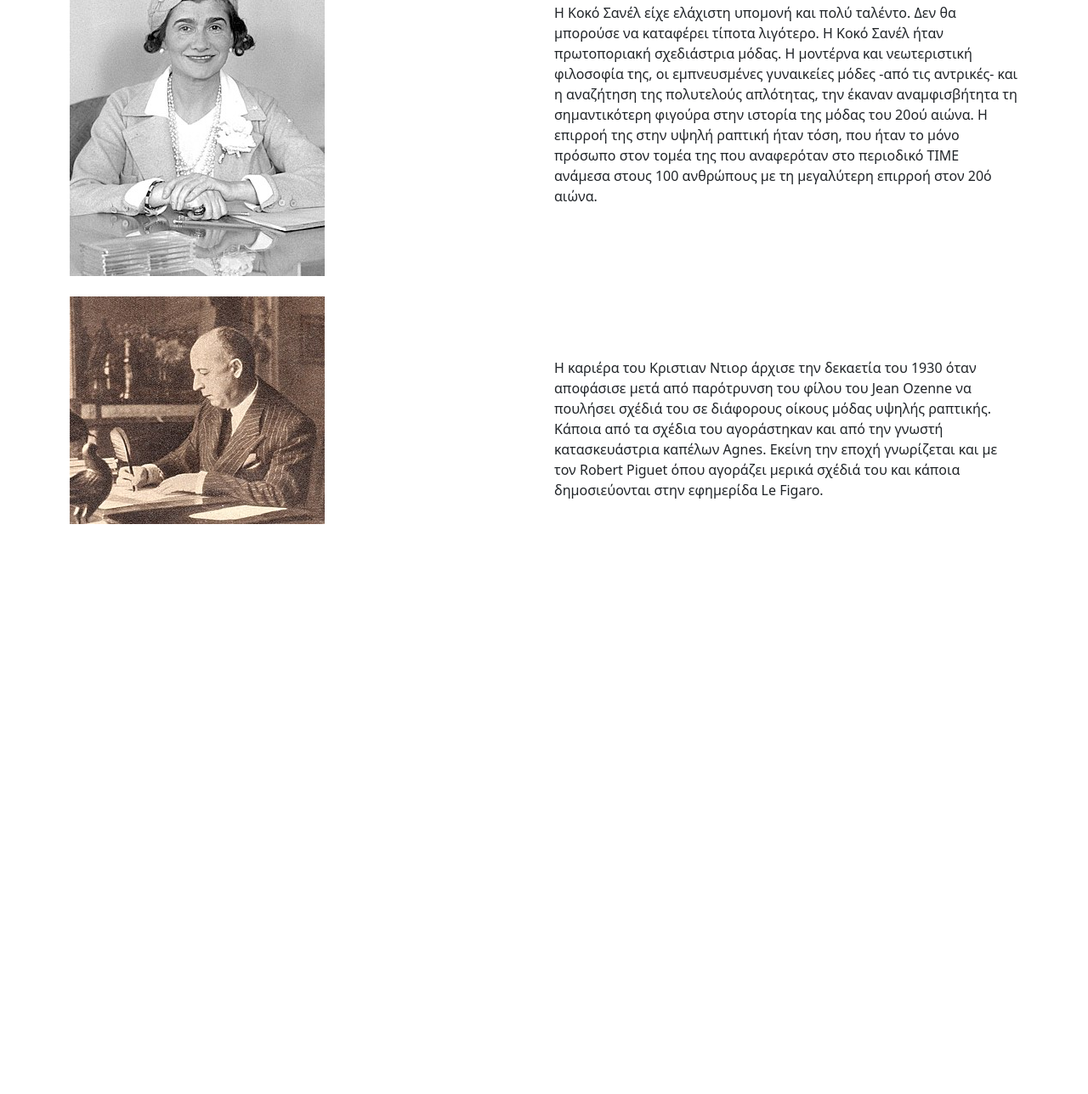
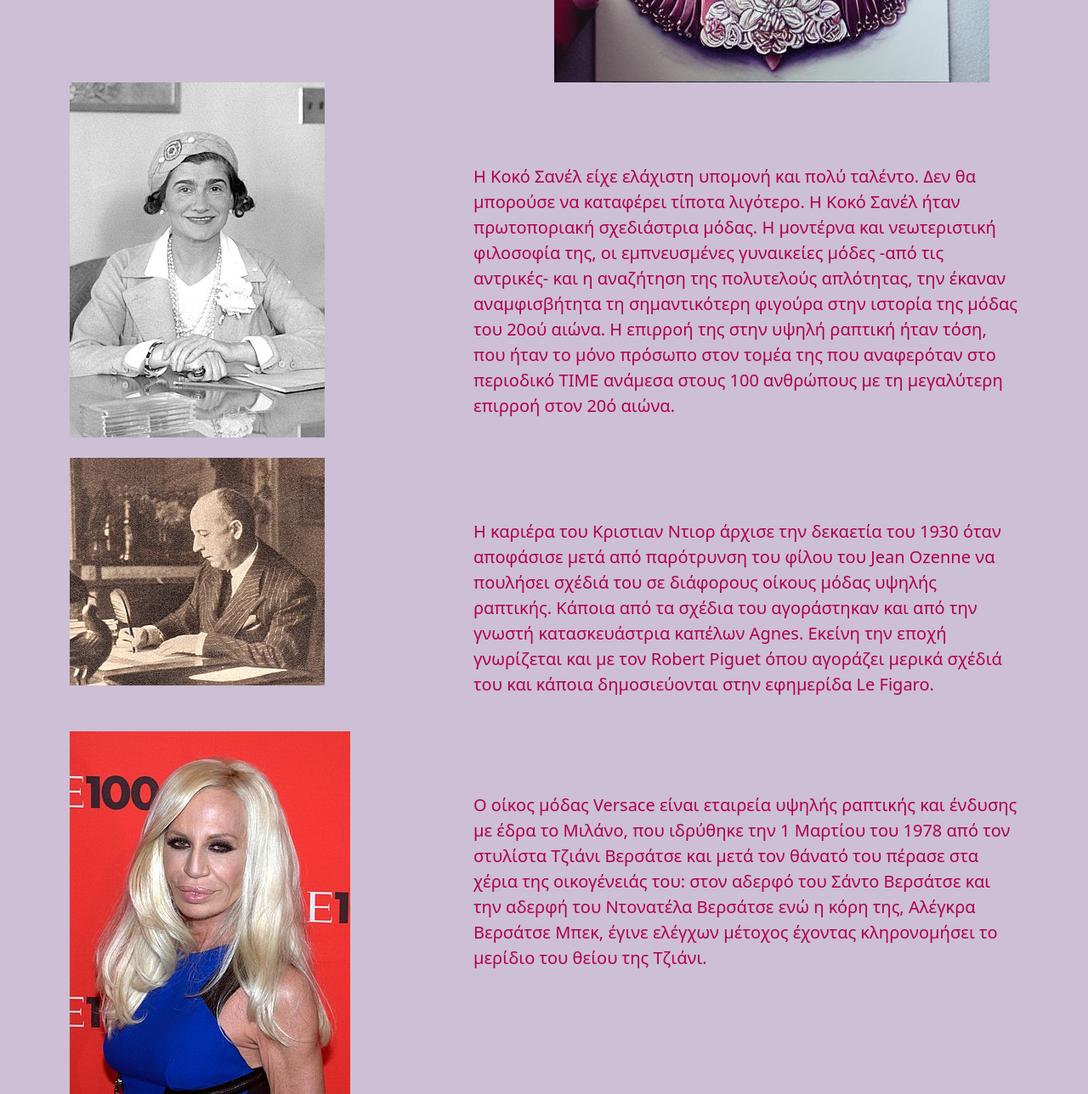
Before and after one commit to stakle3/stakle3, a plain HTML site: page index.html in a window 1280 px wide. Shown: the part 757-2045 px from the top of the page at 85% size. Before the commit the page ends 1374 px from the top, so only its background shows below. Drawn offline with nearby package versions, Linux system fonts and the light colour scheme.

Commit message:
Add files via upload

```diff
--- a/css/style.css
+++ b/css/style.css
@@ -1,4 +1,22 @@
 h1{
 	color: purple;
 	text-align: center;
+	font-weight: bold;
+
+
 }
+.part1 {
+	color: #320356;
+	font-size: 25px;
+	font-weight: bold;
+
+}
+body{
+	background-color: #CDBFD5;
+}
+
+.part2{
+	color: #AF0050;
+	font-size: 20px;
+
+}
--- a/index.html
+++ b/index.html
@@ -16,8 +16,18 @@
 
 				</div>
 			</div>
+
+			<div class="row">
+				<div class="col-md-12">
+					<br>
+					<p class="part1"> To fashion design ειναι η τέχνη των ρούχων, που μέσω αυτής ο καθε καλητέχνης εκφράζει τα συναισθήμαατα, των χαρακτήρα αλλα και την φαντασία του. Σχεδιάζοντας ρούχα είτε υψηλής ραπτικής είτε οχι το κάθε ενα εχει την δική του τέχνη και την δική του διμιουργική χάρη.
+					</p>
+				</div>
+			</div>
+
 			<div class="row">
 				<div class="col-md-6">
+					<br>
 					<br>
 					<br>
 					<br>
@@ -33,38 +43,51 @@
 
 
 			<div class="row">
-				<div class="col-md-6">
+				<div class="col-md-5">
 					<img src="img/fd3.jpg">
 				</div>
-				<div class="col-md-6">
+				<div class="col-md-7">
 					<br>
 					<br>
 					<br>
 					<br>
-					<p> Η Κοκό Σανέλ είχε ελάχιστη υπομονή και πολύ ταλέντο. Δεν θα μπορούσε να καταφέρει τίποτα λιγότερο. Η Κοκό Σανέλ ήταν πρωτοποριακή σχεδιάστρια μόδας. Η μοντέρνα και νεωτεριστική φιλοσοφία της, οι εμπνευσμένες γυναικείες μόδες -από τις αντρικές- και η αναζήτηση της πολυτελούς απλότητας, την έκαναν αναμφισβήτητα τη σημαντικότερη φιγούρα στην ιστορία της μόδας του 20ού αιώνα. Η επιρροή της στην υψηλή ραπτική ήταν τόση, που ήταν το μόνο πρόσωπο στον τομέα της που αναφερόταν στο περιοδικό TIME ανάμεσα στους 100 ανθρώπους με τη μεγαλύτερη επιρροή στον 20ό αιώνα.
-					</p>
-				</div>
-			</div>
-
-			<div class="row">
-				<div class="col-md-6">
-					<br>
-					<img src="img/fd4.jpg">
-				</div>
-				<div class="col-md-6">
-					<br>
-					<br>
-					<br>
-					<br>
-					<p> Η καριέρα του Κριστιαν Ντιορ άρχισε την δεκαετία του 1930 όταν αποφάσισε μετά από παρότρυνση του φίλου του Jean Ozenne να πουλήσει σχέδιά του σε διάφορους οίκους μόδας υψηλής ραπτικής. Κάποια από τα σχέδια του αγοράστηκαν και από την γνωστή κατασκευάστρια καπέλων Agnes. Εκείνη την εποχή γνωρίζεται και με τον Robert Piguet όπου αγοράζει μερικά σχέδιά του και κάποια δημοσιεύονται στην εφημερίδα Le Figaro.
+					<p class="part2"> Η Κοκό Σανέλ είχε ελάχιστη υπομονή και πολύ ταλέντο. Δεν θα μπορούσε να καταφέρει τίποτα λιγότερο. Η Κοκό Σανέλ ήταν πρωτοποριακή σχεδιάστρια μόδας. Η μοντέρνα και νεωτεριστική φιλοσοφία της, οι εμπνευσμένες γυναικείες μόδες -από τις αντρικές- και η αναζήτηση της πολυτελούς απλότητας, την έκαναν αναμφισβήτητα τη σημαντικότερη φιγούρα στην ιστορία της μόδας του 20ού αιώνα. Η επιρροή της στην υψηλή ραπτική ήταν τόση, που ήταν το μόνο πρόσωπο στον τομέα της που αναφερόταν στο περιοδικό TIME ανάμεσα στους 100 ανθρώπους με τη μεγαλύτερη επιρροή στον 20ό αιώνα.
 					</p>
 				</div>
 			</div>
 
 
 			<div class="row">
-				<div class="col-md-4">
+				<div class="col-md-5">
+					<br>
+					<img src="img/fd4.jpg">
+				</div>
+				<div class="col-md-7">
+					<br>
+					<br>
+					<br>
+					<br>
+					<p class="part2"> Η καριέρα του Κριστιαν Ντιορ άρχισε την δεκαετία του 1930 όταν αποφάσισε μετά από παρότρυνση του φίλου του Jean Ozenne να πουλήσει σχέδιά του σε διάφορους οίκους μόδας υψηλής ραπτικής. Κάποια από τα σχέδια του αγοράστηκαν και από την γνωστή κατασκευάστρια καπέλων Agnes. Εκείνη την εποχή γνωρίζεται και με τον Robert Piguet όπου αγοράζει μερικά σχέδιά του και κάποια δημοσιεύονται στην εφημερίδα Le Figaro.
+					</p>
+				</div>
 			</div>
+
+
+				<div class="row">
+					<div class="col-md-5">
+						<br>
+						<img src="img/fd6.jpg">
+				</div>
+					<div class="col-md-7">
+						<br>
+						<br>
+						<br>
+						<br>
+						<p class="part2"> Ο οίκος μόδας Versace είναι εταιρεία υψηλής ραπτικής και ένδυσης με έδρα το Μιλάνο, που ιδρύθηκε την 1 Μαρτίου του 1978 από τον στυλίστα Τζιάνι Βερσάτσε και μετά τον θάνατό του πέρασε στα χέρια της οικογένειάς του: στον αδερφό του Σάντο Βερσάτσε και την αδερφή του Ντονατέλα Βερσάτσε ενώ η κόρη της, Αλέγκρα Βερσάτσε Μπεκ, έγινε ελέγχων μέτοχος έχοντας κληρονομήσει το μερίδιο του θείου της Τζιάνι.
+						<p>
+					</div>
+			</div>
+
 
 		</div>
 	</body>
```
Also changed, not shown: img/fd5.jpg (added), img/fd6.jpg (added).
